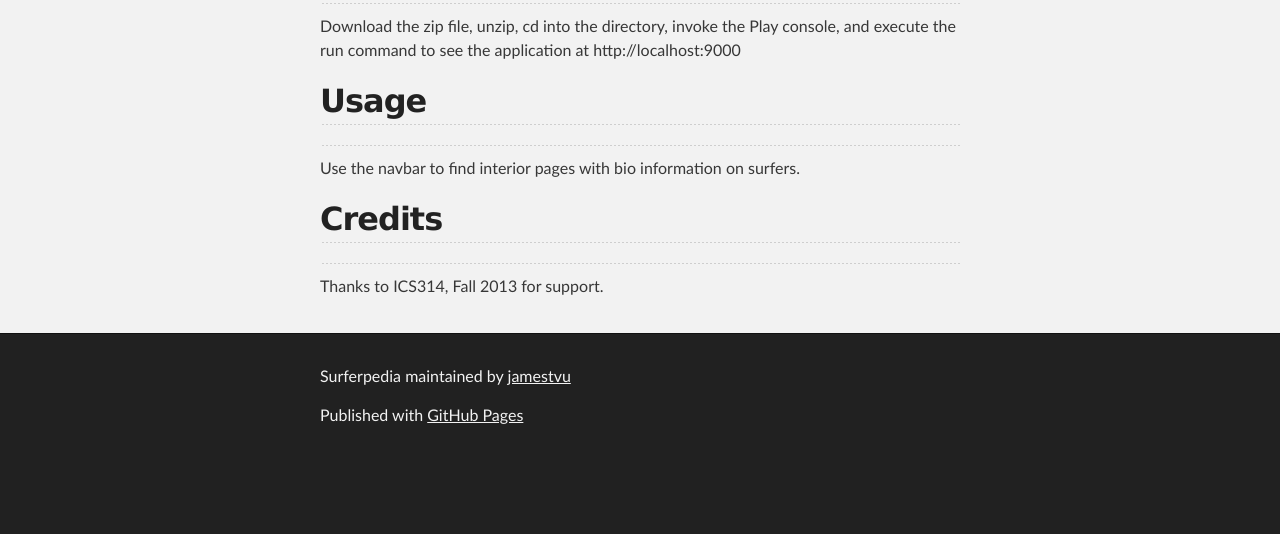
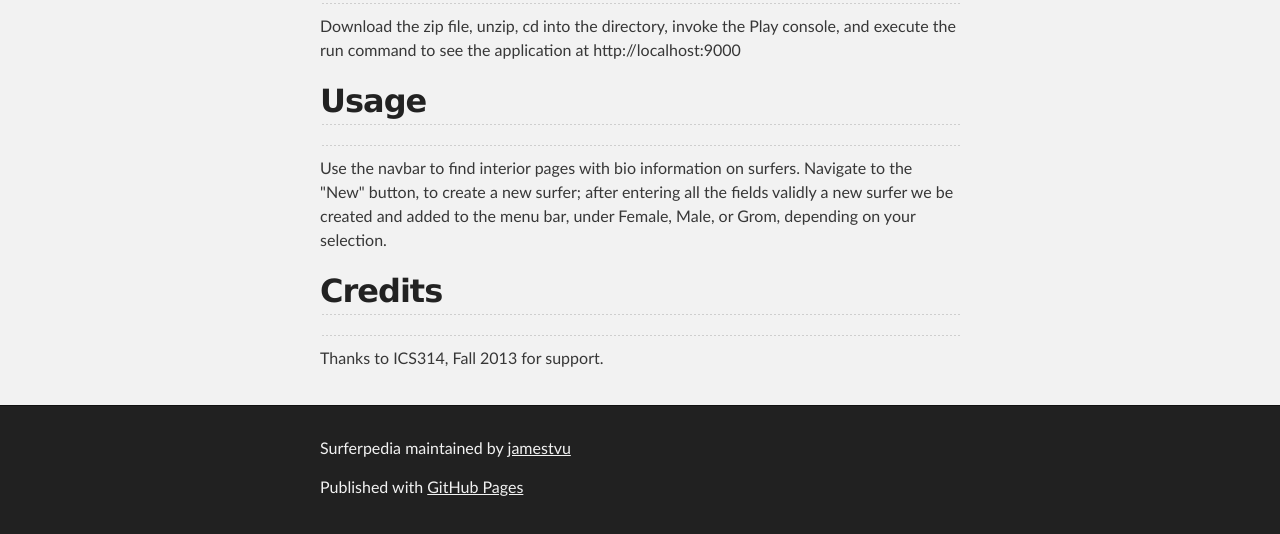
Before and after one commit to jamestvu/Surferpedia, a plain HTML site: page index.html in a window 1280 px wide. Shown: the part 760-1294 px from the top of the page. Before the commit the page ends 1222 px from the top, so only its background shows below. Drawn offline with Linux system fonts and the light colour scheme.

Commit message:
Create gh-pages branch via GitHub

```diff
--- a/index.html
+++ b/index.html
@@ -47,7 +47,9 @@ the run command to see the application at http://localhost:9000</p>
 <h2>
 <a name="usage" class="anchor" href="#usage"><span class="octicon octicon-link"></span></a>Usage</h2>
 
-<hr><p>Use the navbar to find interior pages with bio information on surfers.</p>
+<hr><p>Use the navbar to find interior pages with bio information on surfers.
+Navigate to the "New" button, to create a new surfer; after entering all the fields validly a new surfer we be created
+and added to the menu bar, under Female, Male, or Grom, depending on your selection.</p>
 
 <h2>
 <a name="credits" class="anchor" href="#credits"><span class="octicon octicon-link"></span></a>Credits</h2>
--- a/params.json
+++ b/params.json
@@ -1 +1 @@
-{"name":"Surferpedia","tagline":"","body":"![screenshot](https://raw.github.com/jamestvu/Surferpedia/dynamic/doc/ss.png)\r\n\r\n## Overview\r\n--------\r\n\r\nA [Play application](http://www.playframework.com/) that provides an encylopedia of surfers.\r\n\r\n## Installation\r\n--------\r\n\r\nDownload the zip file, unzip, cd into the directory, invoke the Play console, and execute\r\nthe run command to see the application at http://localhost:9000\r\n\r\n## Usage\r\n--------\r\n\r\nUse the navbar to find interior pages with bio information on surfers.\r\n\r\n## Credits\r\n--------\r\n\r\nThanks to ICS314, Fall 2013 for support.\r\n","google":"","note":"Don't delete this file! It's used internally to help with page regeneration."}
+{"name":"Surferpedia","tagline":"","body":"![screenshot](https://raw.github.com/jamestvu/Surferpedia/dynamic/doc/ss.png)\r\n\r\n## Overview\r\n--------\r\n\r\nA [Play application](http://www.playframework.com/) that provides an encylopedia of surfers.\r\n\r\n## Installation\r\n--------\r\n\r\nDownload the zip file, unzip, cd into the directory, invoke the Play console, and execute\r\nthe run command to see the application at http://localhost:9000\r\n\r\n## Usage\r\n--------\r\n\r\nUse the navbar to find interior pages with bio information on surfers. \r\nNavigate to the \"New\" button, to create a new surfer; after entering all the fields validly a new surfer we be created\r\nand added to the menu bar, under Female, Male, or Grom, depending on your selection.\r\n\r\n## Credits\r\n--------\r\n\r\nThanks to ICS314, Fall 2013 for support.\r\n","google":"","note":"Don't delete this file! It's used internally to help with page regeneration."}
```
